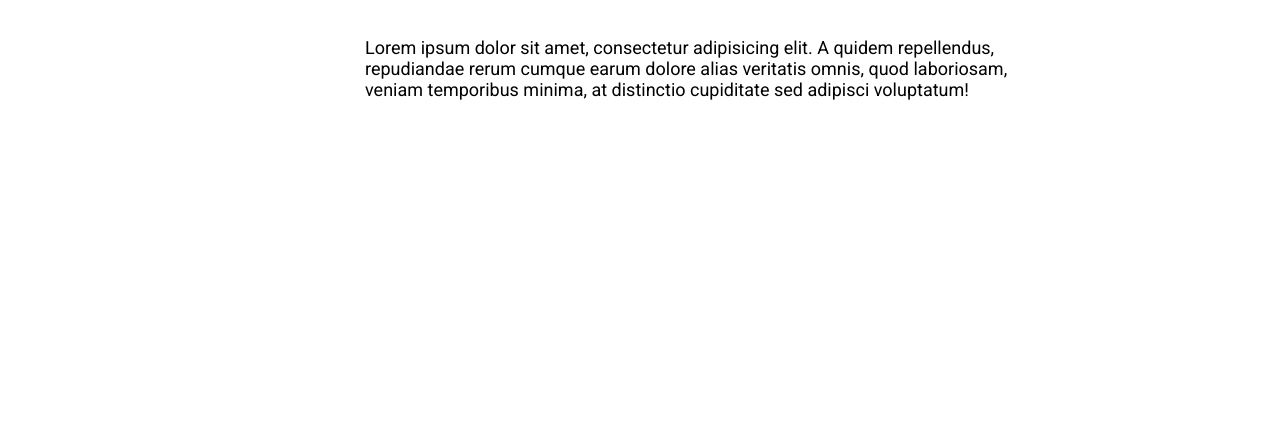
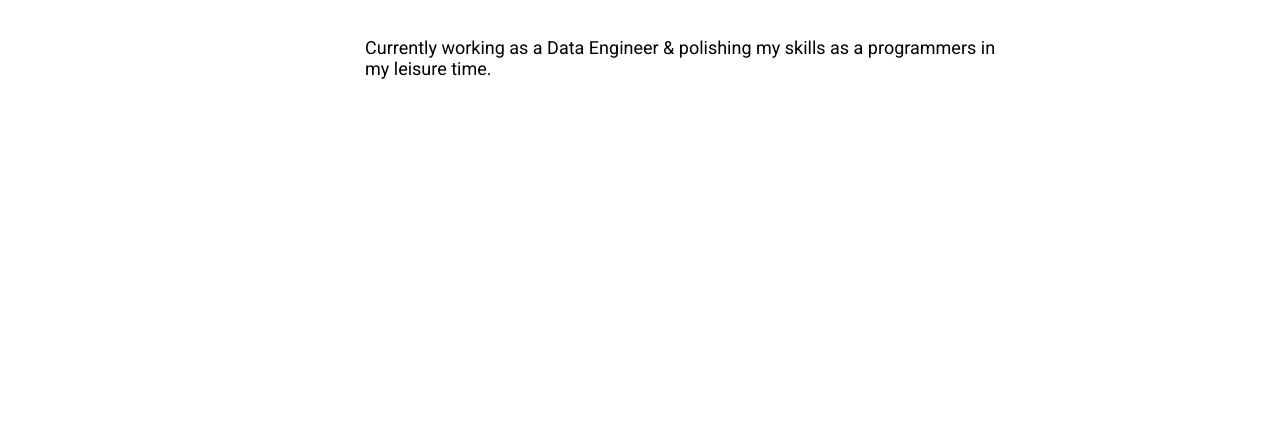
Before and after one commit to Swapnil8991/Swapnil8991.github.io, a plain HTML site: page index.html in a window 1280 px wide. Shown: the part 322-743 px from the top of the page. Drawn offline with Linux system fonts and the light colour scheme.

Commit message:
Changes made to home page.

```diff
--- a/index.html
+++ b/index.html
@@ -33,7 +33,7 @@
 		<h1 class="reveal-text"><span style="color: #757575; animation: ">></span> Hi. I am Swapnil Jagtap</h1>
 		<!-- <h1 class="reveal-text"><span style="color: #757575">></span>Swapnil Jagtap</h1> -->
 		<p class="about">
-			Lorem ipsum dolor sit amet, consectetur adipisicing elit. A quidem repellendus, repudiandae rerum cumque earum dolore alias veritatis omnis, quod laboriosam, veniam temporibus minima, at distinctio cupiditate sed adipisci voluptatum!
+			Currently working as a Data Engineer & polishing my skills as a programmers in my leisure time.
 		</p>
 </div>
 </section>
```
